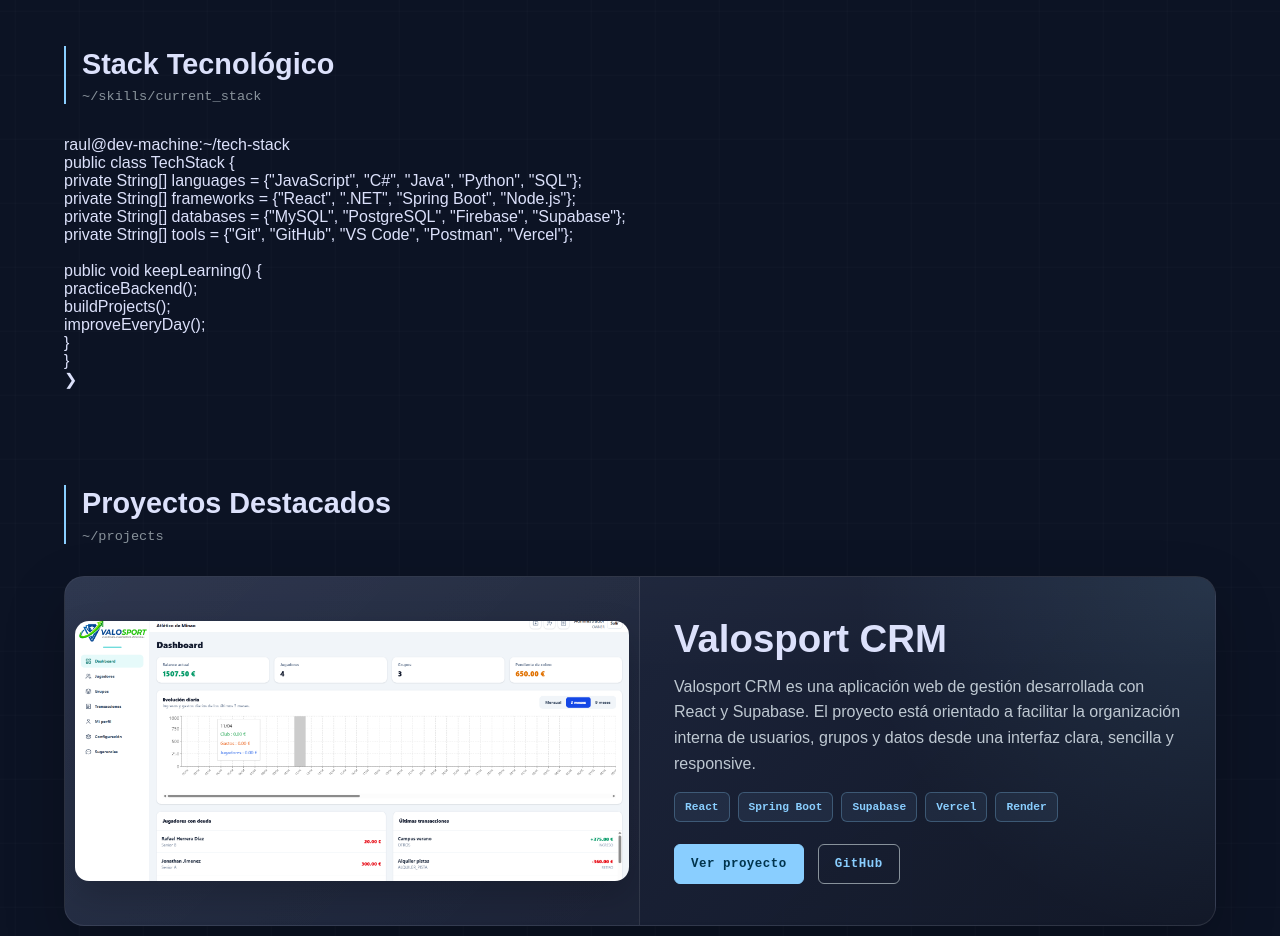
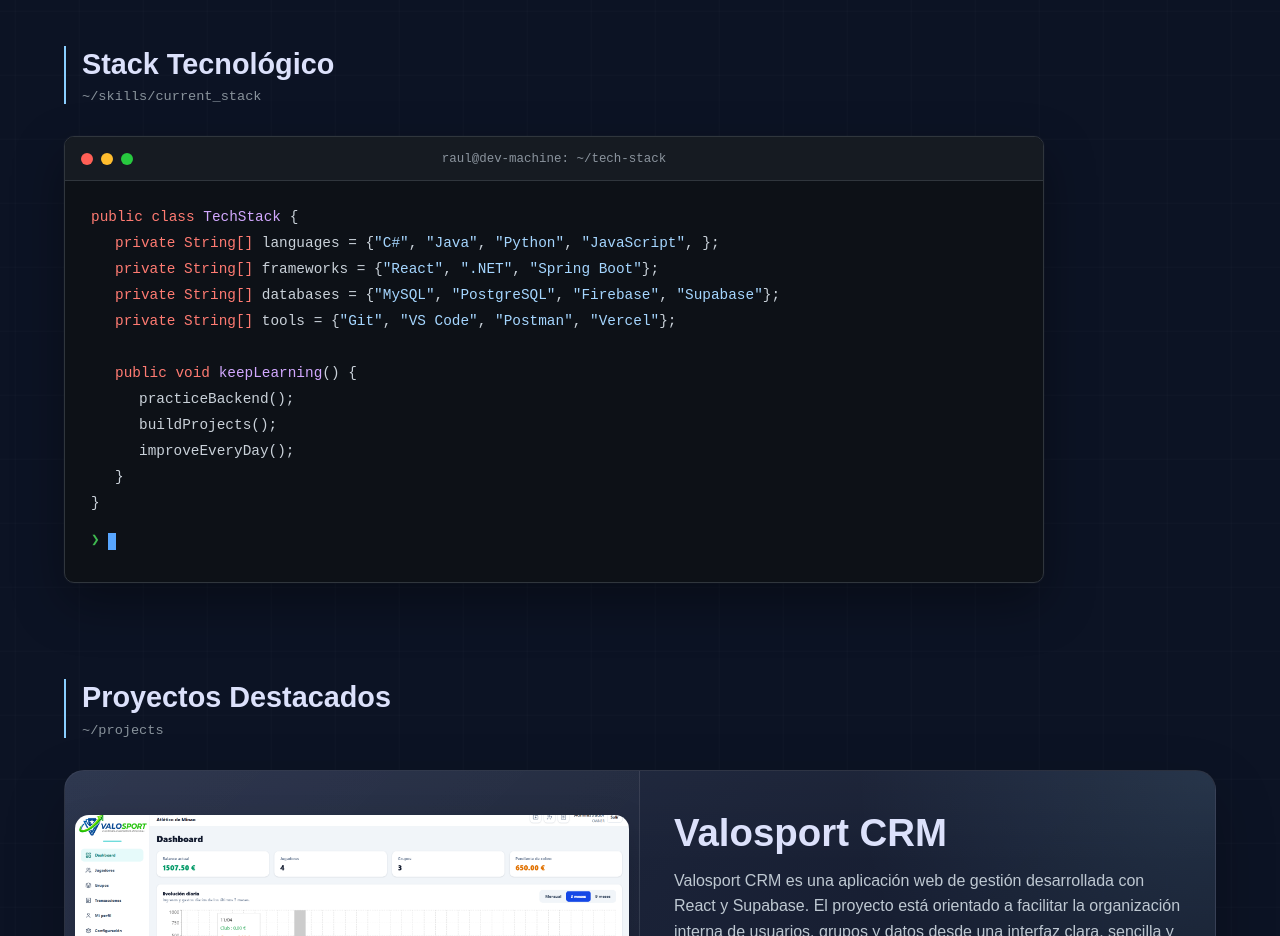
Before and after one commit to Rauljouman/portafolio, a React (Vite) app: page / in a window 1280 px wide. Shown: the part 900-1836 px from the top of the page. Built offline with nearby package versions, Linux system fonts and the light colour scheme.

Commit message:
fix: cambio de estilos

```diff
--- a/src/components/Technologies/Technologies.css
+++ b/src/components/Technologies/Technologies.css
@@ -2,69 +2,9 @@
   width: 100%;
 }
 
-.technologies__grid {
-  display: grid;
-  grid-template-columns: 1fr;
-  gap: 24px;
-}
-
-.technology-card {
-  background: var(--surface-low);
-  border: 1px solid var(--outline);
-  border-radius: 8px;
-  padding: 24px;
-  transition:
-    border-color 0.2s ease,
-    transform 0.2s ease,
-    background 0.2s ease;
-}
-
-.technology-card:hover {
-  border-color: rgba(137, 206, 255, 0.55);
-  background: var(--surface);
-  transform: translateY(-2px);
-}
-
-.technology-card__header {
-  display: flex;
-  align-items: center;
-  gap: 12px;
-  margin-bottom: 18px;
-}
-
-.technology-card__icon {
-  color: var(--primary);
-  font-family: "Courier New", monospace;
-  font-size: 0.9rem;
-  font-weight: 700;
-  min-width: 28px;
-}
-
-.technology-card h3 {
-  color: var(--text-main);
-  font-size: 1.05rem;
-  line-height: 1.3;
-}
-
-.technology-card__chips {
-  display: flex;
-  flex-wrap: wrap;
-  gap: 10px;
-}
-
-.tech-chip {
-  display: inline-flex;
-  align-items: center;
-  min-height: 28px;
-  padding: 5px 10px;
-  background: var(--background);
-  border: 1px solid rgba(136, 146, 155, 0.35);
-  border-radius: 4px;
-  color: var(--text-soft);
-  font-family: "Courier New", monospace;
-  font-size: 0.78rem;
-  white-space: nowrap;
-}
+/* =========================
+   TERMINAL WRAPPER
+========================= */
 
 .technologies-terminal-wrapper {
   width: 100%;
@@ -73,25 +13,236 @@
   margin-top: 28px;
 }
 
+/* =========================
+   TERMINAL
+========================= */
+
 .technologies-terminal {
   width: 100%;
   max-width: 980px;
+
+  background: #0d1117;
+  border: 1px solid #30363d;
+  border-radius: 10px;
+
+  overflow: hidden;
+
+  box-shadow:
+    0 20px 50px rgba(0, 0, 0, 0.35),
+    0 0 0 1px rgba(255, 255, 255, 0.02);
+
+  transition:
+    transform 0.25s ease,
+    border-color 0.25s ease,
+    box-shadow 0.25s ease;
 }
+
+.technologies-terminal:hover {
+  transform: translateY(-3px);
+
+  border-color: rgba(88, 166, 255, 0.4);
+
+  box-shadow:
+    0 25px 60px rgba(0, 0, 0, 0.45),
+    0 0 30px rgba(88, 166, 255, 0.05);
+}
+
+/* =========================
+   TERMINAL HEADER
+========================= */
+
+.technologies-terminal__header {
+  height: 44px;
+
+  display: flex;
+  align-items: center;
+
+  position: relative;
+
+  padding: 0 16px;
+
+  background: #161b22;
+
+  border-bottom: 1px solid #30363d;
+}
+
+.technologies-terminal__controls {
+  display: flex;
+  align-items: center;
+  gap: 8px;
+}
+
+.terminal-dot {
+  width: 12px;
+  height: 12px;
+
+  display: block;
+
+  border-radius: 50%;
+}
+
+.terminal-dot--red {
+  background: #ff5f56;
+}
+
+.terminal-dot--yellow {
+  background: #ffbd2e;
+}
+
+.terminal-dot--green {
+  background: #27c93f;
+}
+
+/* Título centrado como terminal real */
+
+.technologies-terminal__title {
+  position: absolute;
+
+  left: 50%;
+  transform: translateX(-50%);
+
+  color: #8b949e;
+
+  font-family: "Courier New", monospace;
+  font-size: 0.78rem;
+
+  white-space: nowrap;
+}
+
+/* =========================
+   TERMINAL BODY
+========================= */
+
+.technologies-terminal__body {
+  padding: 24px 26px 28px;
+
+  font-family:
+    "Courier New",
+    Consolas,
+    monospace;
+
+  font-size: 0.9rem;
+  line-height: 1.8;
+
+  color: #c9d1d9;
+
+  overflow-x: auto;
+}
+
+.technologies-terminal__body p {
+  margin: 0;
+  white-space: nowrap;
+}
+
+/* =========================
+   INDENTACIÓN
+========================= */
+
+.indent-1 {
+  padding-left: 24px;
+}
+
+.indent-2 {
+  padding-left: 48px;
+}
+
+/* =========================
+   COLORES DEL CÓDIGO
+========================= */
+
+.terminal-keyword {
+  color: #ff7b72;
+}
+
+.terminal-class {
+  color: #d2a8ff;
+}
+
+.terminal-string {
+  color: #a5d6ff;
+}
+
+.terminal-method {
+  color: #d2a8ff;
+}
+
+/* =========================
+   CURSOR
+========================= */
+
+.terminal-cursor {
+  margin-top: 12px !important;
+
+  display: flex;
+  align-items: center;
+
+  gap: 8px;
+}
+
+.terminal-prompt {
+  color: #3fb950;
+
+  font-weight: bold;
+}
+
+.terminal-block {
+  width: 8px;
+  height: 17px;
+
+  display: inline-block;
+
+  background: #58a6ff;
+
+  animation: terminalBlink 1s steps(1) infinite;
+}
+
+@keyframes terminalBlink {
+  0%,
+  50% {
+    opacity: 1;
+  }
+
+  51%,
+  100% {
+    opacity: 0;
+  }
+}
+
+/* =========================
+   RESPONSIVE
+========================= */
 
 @media (max-width: 600px) {
   .technologies-terminal {
     max-width: 100%;
   }
-}
 
-@media (min-width: 640px) {
-  .technologies__grid {
-    grid-template-columns: repeat(2, 1fr);
+  .technologies-terminal__header {
+    height: 40px;
+  }
+
+  .technologies-terminal__title {
+    font-size: 0.64rem;
+  }
+
+  .terminal-dot {
+    width: 10px;
+    height: 10px;
+  }
+
+  .technologies-terminal__body {
+    padding: 18px;
+
+    font-size: 0.72rem;
+
+    line-height: 1.7;
+  }
+
+  .indent-1 {
+    padding-left: 16px;
+  }
+
+  .indent-2 {
+    padding-left: 32px;
   }
 }
-
-@media (min-width: 1050px) {
-  .technologies__grid {
-    grid-template-columns: repeat(4, 1fr);
-  }
-}
--- a/src/components/Technologies/Technologies.jsx
+++ b/src/components/Technologies/Technologies.jsx
@@ -9,84 +9,83 @@
       </div>
 
       <div className="technologies-terminal-wrapper">
-        <div className="hero-terminal technologies-terminal card-hover">
-          <div className="hero-terminal__header">
-            <div className="hero-terminal__controls">
-              <span className="hero-terminal__dot hero-terminal__dot--red"></span>
-              <span className="hero-terminal__dot hero-terminal__dot--yellow"></span>
-              <span className="hero-terminal__dot hero-terminal__dot--blue"></span>
+        <div className="technologies-terminal card-hover">
+
+          <div className="technologies-terminal__header">
+            <div className="technologies-terminal__controls">
+              <span className="terminal-dot terminal-dot--red"></span>
+              <span className="terminal-dot terminal-dot--yellow"></span>
+              <span className="terminal-dot terminal-dot--green"></span>
             </div>
 
-            <span className="hero-terminal__title">
-              raul@dev-machine:~/tech-stack
+            <span className="technologies-terminal__title">
+              raul@dev-machine: ~/tech-stack
             </span>
           </div>
 
-          <div className="hero-terminal__body">
+          <div className="technologies-terminal__body">
             <p>
-              <span className="hero-terminal__keyword">public class</span>{" "}
-              <span className="hero-terminal__class">TechStack</span> {"{"}
+              <span className="terminal-keyword">public class</span>{" "}
+              <span className="terminal-class">TechStack</span> {"{"}
             </p>
 
-            <p className="hero-terminal__indent-1">
-              <span className="hero-terminal__keyword">private String[]</span>{" "}
+            <p className="indent-1">
+              <span className="terminal-keyword">private String[]</span>{" "}
               languages = {"{"}
-              <span className="hero-terminal__string">"JavaScript"</span>,{" "}
-              <span className="hero-terminal__string">"C#"</span>,{" "}
-              <span className="hero-terminal__string">"Java"</span>,{" "}
-              <span className="hero-terminal__string">"Python"</span>,{" "}
-              <span className="hero-terminal__string">"SQL"</span>
+              <span className="terminal-string">"C#"</span>,{" "}
+              <span className="terminal-string">"Java"</span>,{" "}
+              <span className="terminal-string">"Python"</span>,{" "}
+              <span className="terminal-string">"JavaScript"</span>,{" "}
+
               {"}"};
             </p>
 
-            <p className="hero-terminal__indent-1">
-              <span className="hero-terminal__keyword">private String[]</span>{" "}
+            <p className="indent-1">
+              <span className="terminal-keyword">private String[]</span>{" "}
               frameworks = {"{"}
-              <span className="hero-terminal__string">"React"</span>,{" "}
-              <span className="hero-terminal__string">".NET"</span>,{" "}
-              <span className="hero-terminal__string">"Spring Boot"</span>,{" "}
-              <span className="hero-terminal__string">"Node.js"</span>
+              <span className="terminal-string">"React"</span>,{" "}
+              <span className="terminal-string">".NET"</span>,{" "}
+              <span className="terminal-string">"Spring Boot"</span>
               {"}"};
             </p>
 
-            <p className="hero-terminal__indent-1">
-              <span className="hero-terminal__keyword">private String[]</span>{" "}
+            <p className="indent-1">
+              <span className="terminal-keyword">private String[]</span>{" "}
               databases = {"{"}
-              <span className="hero-terminal__string">"MySQL"</span>,{" "}
-              <span className="hero-terminal__string">"PostgreSQL"</span>,{" "}
-              <span className="hero-terminal__string">"Firebase"</span>,{" "}
-              <span className="hero-terminal__string">"Supabase"</span>
+              <span className="terminal-string">"MySQL"</span>,{" "}
+              <span className="terminal-string">"PostgreSQL"</span>,{" "}
+              <span className="terminal-string">"Firebase"</span>,{" "}
+              <span className="terminal-string">"Supabase"</span>
               {"}"};
             </p>
 
-            <p className="hero-terminal__indent-1">
-              <span className="hero-terminal__keyword">private String[]</span>{" "}
+            <p className="indent-1">
+              <span className="terminal-keyword">private String[]</span>{" "}
               tools = {"{"}
-              <span className="hero-terminal__string">"Git"</span>,{" "}
-              <span className="hero-terminal__string">"GitHub"</span>,{" "}
-              <span className="hero-terminal__string">"VS Code"</span>,{" "}
-              <span className="hero-terminal__string">"Postman"</span>,{" "}
-              <span className="hero-terminal__string">"Vercel"</span>
+              <span className="terminal-string">"Git"</span>,{" "}
+              <span className="terminal-string">"VS Code"</span>,{" "}
+              <span className="terminal-string">"Postman"</span>,{" "}
+              <span className="terminal-string">"Vercel"</span>
               {"}"};
             </p>
 
             <br />
 
-            <p className="hero-terminal__indent-1">
-              <span className="hero-terminal__keyword">public void</span>{" "}
-              <span className="hero-terminal__method">keepLearning</span>() {"{"}
+            <p className="indent-1">
+              <span className="terminal-keyword">public void</span>{" "}
+              <span className="terminal-method">keepLearning</span>() {"{"}
             </p>
 
-            <p className="hero-terminal__indent-2">practiceBackend();</p>
-            <p className="hero-terminal__indent-2">buildProjects();</p>
-            <p className="hero-terminal__indent-2">improveEveryDay();</p>
+            <p className="indent-2">practiceBackend();</p>
+            <p className="indent-2">buildProjects();</p>
+            <p className="indent-2">improveEveryDay();</p>
 
-            <p className="hero-terminal__indent-1">{"}"}</p>
+            <p className="indent-1">{"}"}</p>
             <p>{"}"}</p>
 
-            <p className="hero-terminal__cursor">
-              <span className="hero-terminal__prompt">❯</span>
-              <span className="hero-terminal__block"></span>
+            <p className="terminal-cursor">
+              <span className="terminal-prompt">❯</span>
+              <span className="terminal-block"></span>
             </p>
           </div>
         </div>
```
